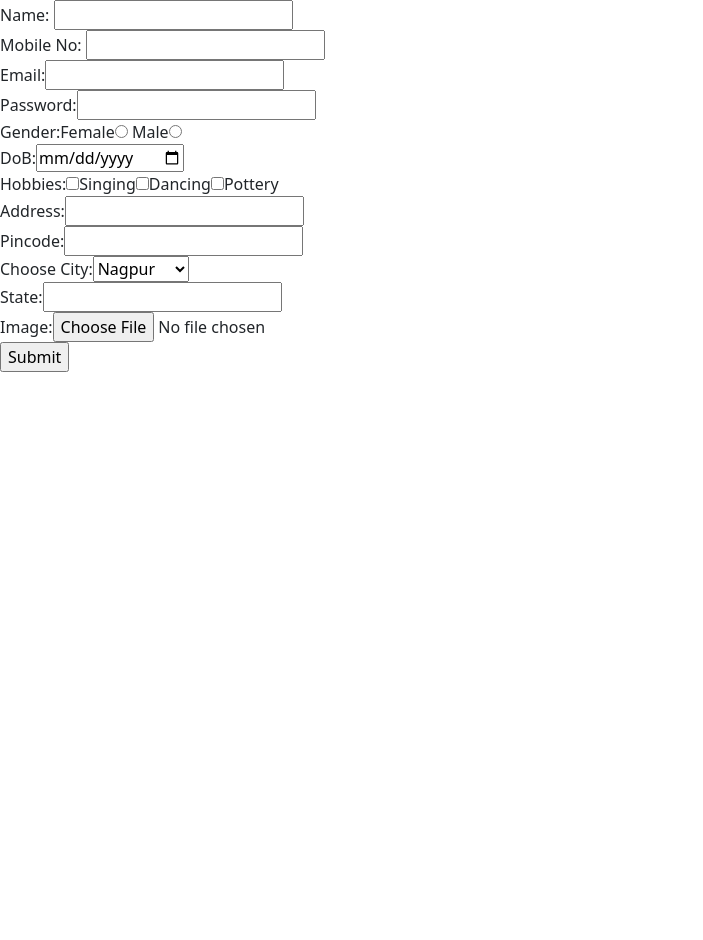
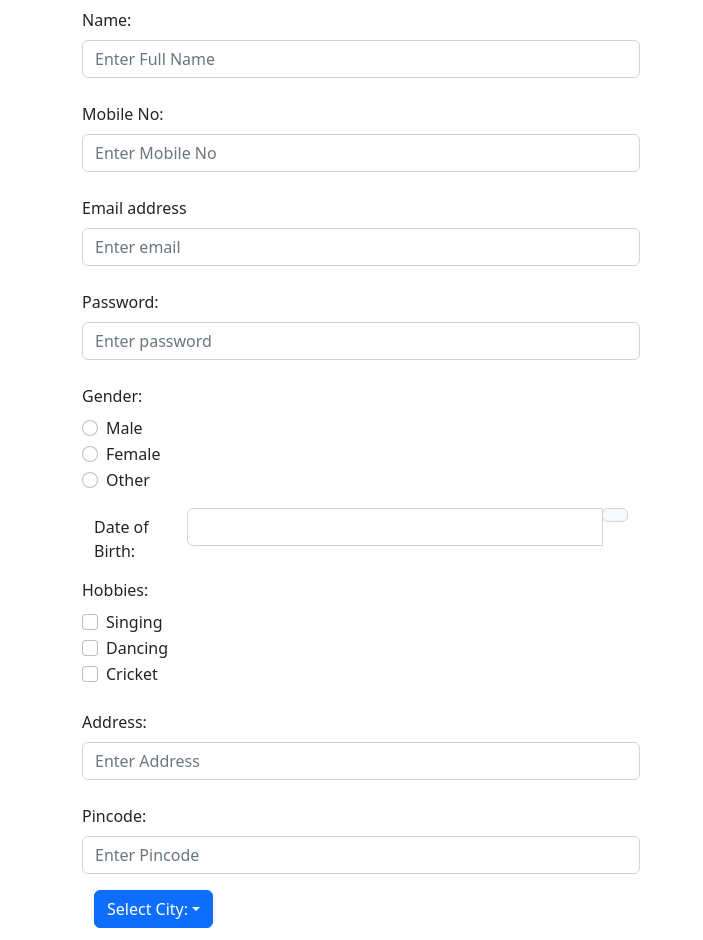
Before and after one commit to monamankar/ReactFirstProject, a React (Create React App) app: page /register in a window 1280 px wide. Shown: the top 940 px of the page, without its empty margins (0-703 px from the left). Before the commit the page ends 800 px from the top, so only its background shows below. Built offline with nearby package versions, Linux system fonts and the light colour scheme.

Commit message:
registration page with bootstrap

```diff
--- a/src/Register1.js
+++ b/src/Register1.js
@@ -1,44 +1,141 @@
+import './App.css';
+import Button from 'react-bootstrap/Button';
+import Form from 'react-bootstrap/Form';
+import {useState} from 'react'
+
 
     function Register1(){
 
       return(
 
-        <div>
-    Name: <input type = "text"/><br></br>
+    <Form>
 
-    Mobile No: <input type = "text"/><br></br>
+      <div class="container">
 
-    Email:<input type = "email"/><br></br>
+          <Form.Group className="mb-3 pt-2" controlId="formBasicName">
+            <div class="row"/>
+            <div class="col-sm-2"><Form.Label>Name:</Form.Label></div>
+            <div class="col-sm-6">
+            <Form.Control type="text" placeholder="Enter Full Name" /></div>
+            </Form.Group>
 
-    Password:<input type = "password"/><br></br>
+          <Form.Group className="mb-3 pt-2" controlId="formBasicMobileNo">
+            <div class="row"/>
+            <div class="col-sm-2"><Form.Label>Mobile No:</Form.Label></div>
+            <div class="col-sm-6">
+            <Form.Control type="text" placeholder="Enter Mobile No" /></div>
+          </Form.Group>
 
-    Gender:Female<input type = "radio" name="Female"/> Male<input type="radio" name="Male" /><br/>
+          <Form.Group className="mb-3 pt-2" controlId="formBasicEmail">
+            <div class="row"/>
+            <div class="col-sm-2"><Form.Label>Email address</Form.Label></div>
+            <div class="col-sm-6">
+            <Form.Control type="email" placeholder="Enter email" /></div>
+          </Form.Group>
 
-    DoB:<input type = "date" /><br/>
+          <Form.Group className="mb-3 pt-2" controlId="formBasicPassword">
+            <div class="row"/>
+            <div class="col-sm-2"><Form.Label>Password:</Form.Label></div>
+            <div class="col-sm-6">
+            <Form.Control type="password" placeholder="Enter password" /></div>
+          </Form.Group>
 
-    Hobbies:<input type = "checkbox"/>Singing<input type = "checkbox"/>Dancing<input type = "checkbox"/>Pottery<br/>
+          <Form.Group className="mb-3 pt-2" controlId="formBasicGender">
+            <div class="row"/>
+            <div class="col-sm-2"><Form.Label>Gender:</Form.Label></div>
+            <div class="form-check">
+              <input type="radio" class="form-check-input" id="radio1" name="optradio" value="male" />
+              <label class="form-check-label" for="radio1">Male</label>
+            </div>
+            <div class="form-check">
+              <input type="radio" class="form-check-input" id="radio2" name="optradio" value="female"/>
+              <label class="form-check-label" for="radio2">Female</label>
+            </div>
+            <div class="form-check">
+              <input type="radio" class="form-check-input" id="radio2" name="optradio" value="other"/>
+              <label class="form-check-label">Other</label>
+            </div>
+          </Form.Group>
 
-    Address:<input type = "text"/><br/>
+          <div class="container">
+            <div class="row">
+              <label for="date" class="col-1 col-form-label">Date of Birth:</label>
+            <div class="col-5">
+            <div class="input-group date" id="datepicker">
+              <input type="text" class="form-control" id="date"/>
+              <span class="input-group-append">
+              <span class="input-group-text bg-light d-block">
+              <i class="fa fa-calendar"></i>
+              </span></span>
+            </div>
+            </div>
+            </div>
+          </div>
+          <Form.Group className="mb-3 pt-2" controlId="formBasicHobbies">
+            <div class="row"/>
+            <div class="col-sm-2"><Form.Label>Hobbies:</Form.Label></div>
+            <div class="form-check">
+              <input type="checkbox" class="form-check-input" id="check1" name="singing" value="something" />
+              <label class="form-check-label" for="check1">Singing</label>
+            </div>
+            <div class="form-check">
+              <input type="checkbox" class="form-check-input" id="check2" name="dancing" value="something"/>
+              <label class="form-check-label" for="check2">Dancing</label>
+            </div>
+            <div class="form-check">
+              <input type="checkbox" class="form-check-input" id="check3" name="cricket" value="something"/>
+              <label class="form-check-label">Cricket</label>
+            </div>
+          </Form.Group>
 
-    Pincode:<input type="text"/><br/>
+          <Form.Group className="mb-3 pt-2" controlId="formBasicAddress">
+            <div class="row"/>
+            <div class="col-sm-2"><Form.Label>Address:</Form.Label></div>
+            <div class="col-sm-6">
+            <Form.Control type="text" placeholder="Enter Address " /></div>
+          </Form.Group>
 
-    <label for="City">Choose City:</label>
-    <select name="city" id="city">
-      <option value="nagpur">Nagpur</option>
-      <option value="wardha">Wardha</option>
-      <option value="bhandara">Bhandara</option>
-      <option value="amravati">Amravati</option>
-    </select>
+          <Form.Group className="mb-3 pt-2" controlId="formBasicPincode">
+            <div class="row"/>
+            <div class="col-sm-2"><Form.Label>Pincode:</Form.Label></div>
+            <div class="col-sm-6">
+            <Form.Control type="text" placeholder="Enter Pincode" /></div>
+          </Form.Group>
 
-    <br/>
+          <div class="container mt-3">
+          <div class="dropdown">
+            <button type="button" class="btn btn-primary dropdown-toggle" data-bs-toggle="dropdown">
+             Select City:
+            </button>
+            <ul class="dropdown-menu">
+              <li><a class="dropdown-item" href="#">Nagpur</a></li>
+              <li><a class="dropdown-item" href="#">Wardha</a></li>
+              <li><a class="dropdown-item" href="#">Bhandara</a></li>
+            </ul>
+          </div></div>
 
-    State:<input type = "text"/><br></br>
+          <Form.Group className="mb-3 pt-2" controlId="formBasicState">
+            <div class="row"/>
+            <div class="col-sm-2"><Form.Label>State:</Form.Label></div>
+            <div class="col-sm-6">
+            <Form.Control type="text" placeholder="Enter State" /></div>
+          </Form.Group>
 
-    Image:<input type = "file"/><br></br>
+          <Form.Group className="mb-3 pt-2" controlId="formBasicImage">
+            <div class="row"/>
+            <div class="col-sm-2"><Form.Label>Image:</Form.Label></div>
+            <div class="col-sm-6">
+            <img src="cinqueterre.jpg" class="rounded" alt="Cinque Terre" width="304" height="236"/></div>
+          </Form.Group>
 
-    <input type = "submit"/><br></br>
-    </div>
-    );
-  }
+            <div class="row"/>
+            <button type="button" class="btn btn-secondary">Submit</button></div>
+
+
+      </Form>
+
+
+      );
+    }
 
  export default Register1;
```
